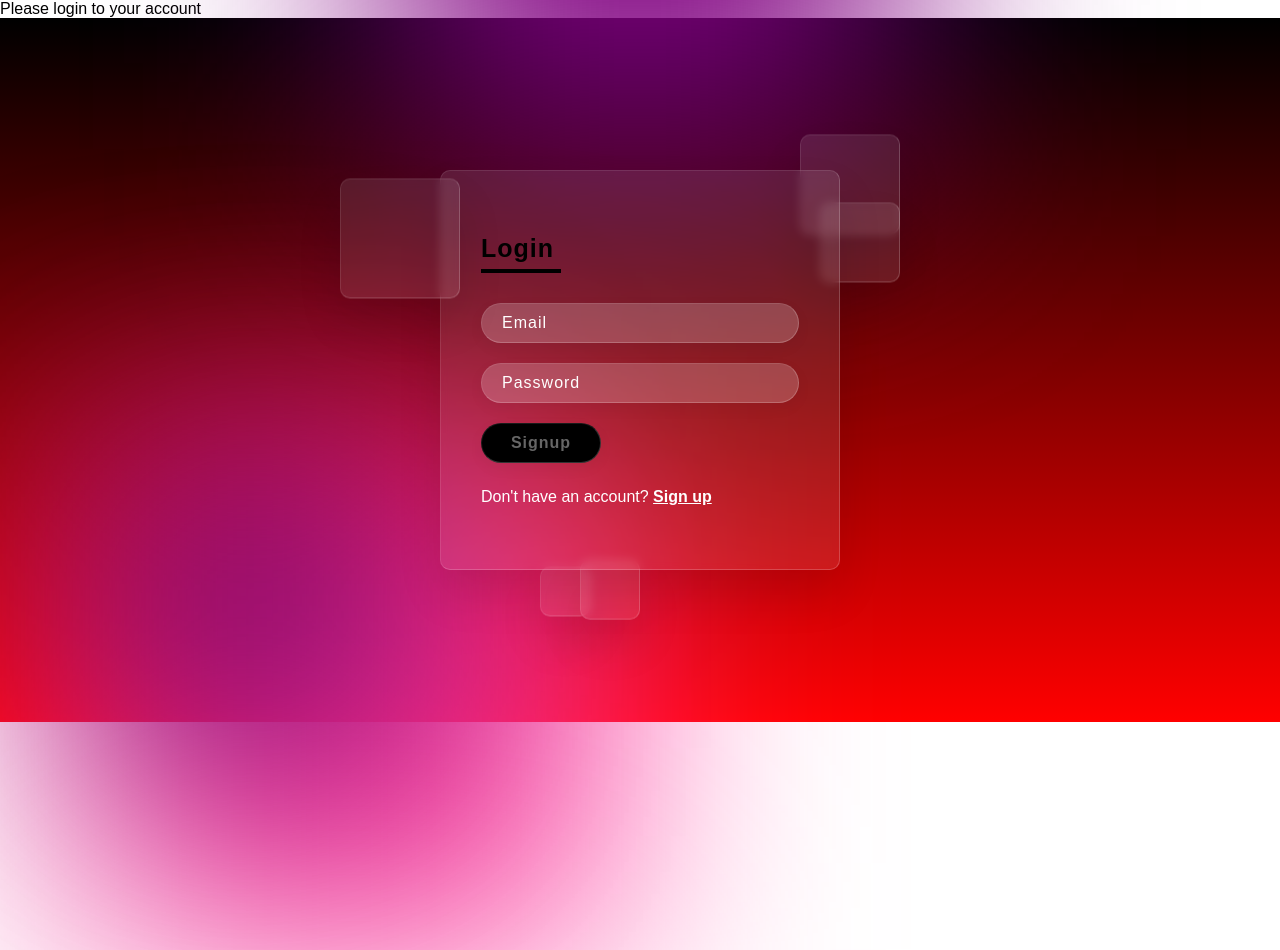
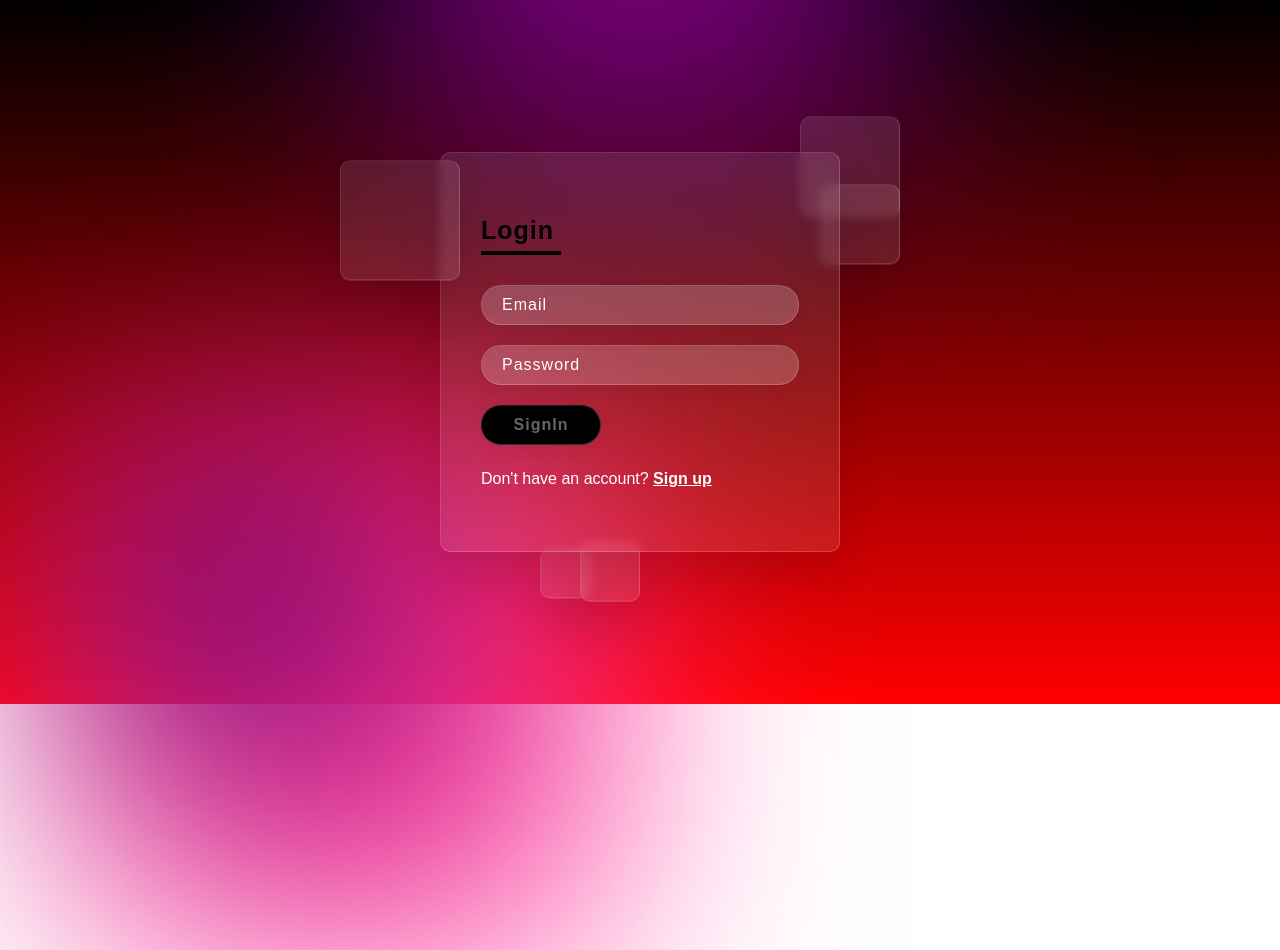
Before and after one commit to suriya-1403/AutoQuGe, a Flask app: page /login in a window 1280 px wide. Run offline with Flask 2, Linux system fonts and the light colour scheme; parts of the project's set-up code (start-up, migrations or seed data) failed here and were passed over; some libraries are stand-ins or nearby versions; some web fonts are replaced.

Commit message:
final commit

```diff
--- a/app.py
+++ b/app.py
@@ -150,7 +150,6 @@ def questionSelect(chall, Module):
 def questionGen(subject, duration, branch, Name, Module):
 
     for x in CourseRecord.find({"Code": subject}):
-
         subjectNa = x["SubjectName"]
 
     q1 = questionSelect("Easy", Module)
@@ -278,10 +277,10 @@ def generate():
             pool.close()
             pool.join()
             print("time in parallel:", time.time() - ts)
-            ts = time.time()
-            questionGen(subject, duration, branch, Name, module)
+            # ts = time.time()
+            # questionGen(subject, duration, branch, Name, module)
 
-            print("time in serial:", time.time() - ts)
+            # print("time in serial:", time.time() - ts)
 
         return render_template("generate.html", email=email)
     else:
--- a/templates/add.html
+++ b/templates/add.html
@@ -18,11 +18,11 @@
                    <form action="" method="POST">
                        <div class="inputBox">
                            <!-- <input type="text" name="ques" id="ques" placeholder="Question"> -->
-                           <textarea name="question" id="question" rows="4" cols="40"> At w3schools.com you will learn how to make a website. They offer free tutorials in all web development technologies.</textarea>
+                           <textarea name="question" id="question" rows="4" cols="40">Write the Question here.</textarea>
                        </div>
                        <div class="inputBox">
                             <!-- <input type="password" name="password" id="password" placeholder="Password"> -->
-                            <textarea name="answer" id="answer" rows="4" cols="40"> At w3schools.com you will learn how to make a website. They offer free tutorials in all web development technologies.</textarea>
+                            <textarea name="answer" id="answer" rows="4" cols="40">Write the Answer here.</textarea>
                         </div>
                         <div class="dropBox">
                             <!-- <label for="marks">Choose a car:</label> -->
--- a/templates/login.html
+++ b/templates/login.html
@@ -1,11 +1,7 @@
 {% extends "base.html" %}
 
 {% block content %}
-{% if message  %}
-    <div class="alert alert-secondary" role="alert">
-        <p>{{ message }}</p>
-    </div>
-{% endif %}
+
 <section>
         <div class="color"></div>
         <div class="color"></div>
@@ -27,7 +23,7 @@
                             <input type="password" name="password" id="password" placeholder="Password">
                         </div>
                         <div class="inputBox">
-                            <input type="submit" id="btnSignUp" value="Signup">
+                            <input type="submit" id="btnSignUp" value="SignIn">
                         </div>
                         <!-- <p class="forget">Forgot password?
                             <a href="#">Click here</a>
```
Also changed, not shown: 1 other file.
